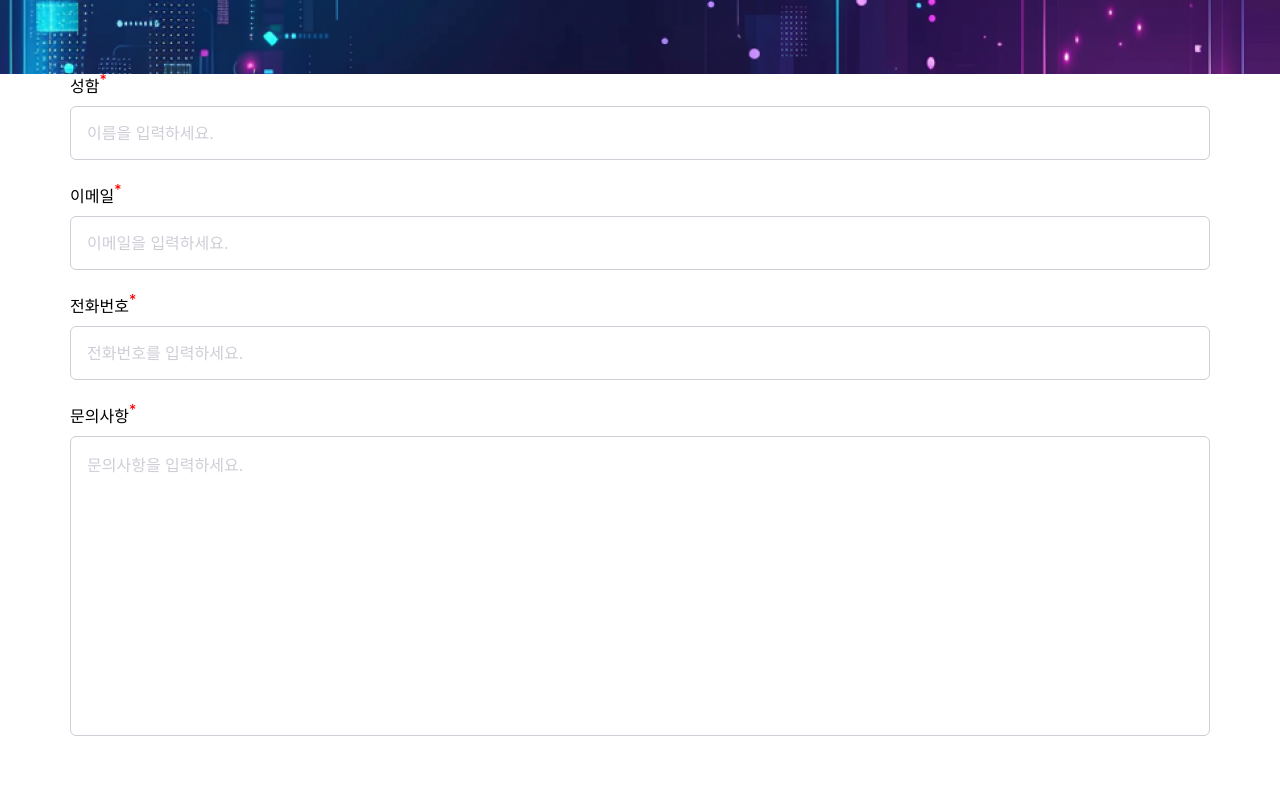
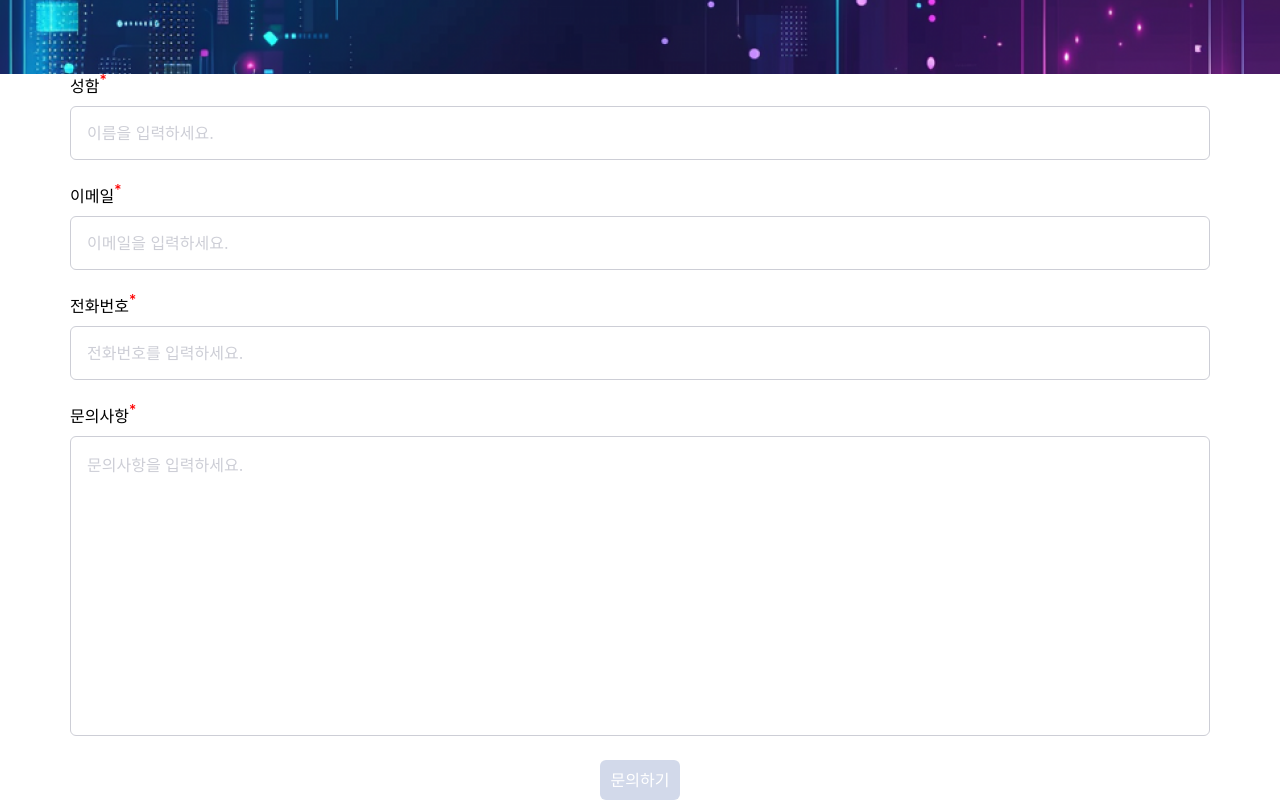
Before and after one commit to aptimizer-co/aptimizer, a Next.js app: page /ask in a window 1280 px wide. Shown: the part 286-1086 px from the top of the page. Before the commit the page ends 1046 px from the top, so only its background shows below. Built offline with nearby package versions, Linux system fonts and the light colour scheme; a web font is replaced by a local one.

Commit message:
[🎨UI] Input 컴포넌트 생성

```diff
--- a/src/app/ask/page.module.css
+++ b/src/app/ask/page.module.css
@@ -3,7 +3,7 @@
 } */
 
 .banner {
-  background-image: url("../../../public/png/banner.png");
+  background-image: url('../../../public/png/banner.png');
   background-size: cover;
   background-position: center;
   height: 30rem;
@@ -22,9 +22,45 @@
   max-width: 1140px;
 }
 
+.buttonContainer {
+  display: flex;
+  justify-content: center;
+}
+
+.button {
+  width: 8rem;
+  height: 4rem;
+  border-radius: 0.6rem;
+  border: none;
+  background-color: #d2d9ea;
+  display: flex;
+  justify-content: center;
+  align-items: center;
+  font-size: 1.6rem;
+  line-height: 2.4rem;
+  font-weight: 500;
+  color: white;
+  transition: background-color 200ms ease-in-out;
+}
+
+.button:hover {
+  background-color: #798ec1;
+  transition: background-color 200ms ease-in-out;
+}
+
+.button:active {
+  background-color: #1f4298;
+}
+
 /* 반응형 디자인 */
 .container {
   max-width: 1140px;
   margin-left: auto;
   margin-right: auto;
 }
+
+@media (max-width: 1140px) {
+  .container {
+    padding: 0 1.6rem;
+  }
+}
--- a/src/app/ask/page.tsx
+++ b/src/app/ask/page.tsx
@@ -1,5 +1,5 @@
-import { Input } from "@/src/components";
-import s from "./page.module.css";
+import { Input } from '@/src/components';
+import s from './page.module.css';
 
 const AskPage = () => {
   return (
@@ -34,6 +34,9 @@ const AskPage = () => {
           name="question"
           placeholder="문의사항을 입력하세요."
         />
+        <div className={s.buttonContainer}>
+          <button className={s.button}>문의하기</button>
+        </div>
       </section>
     </main>
   );
```
